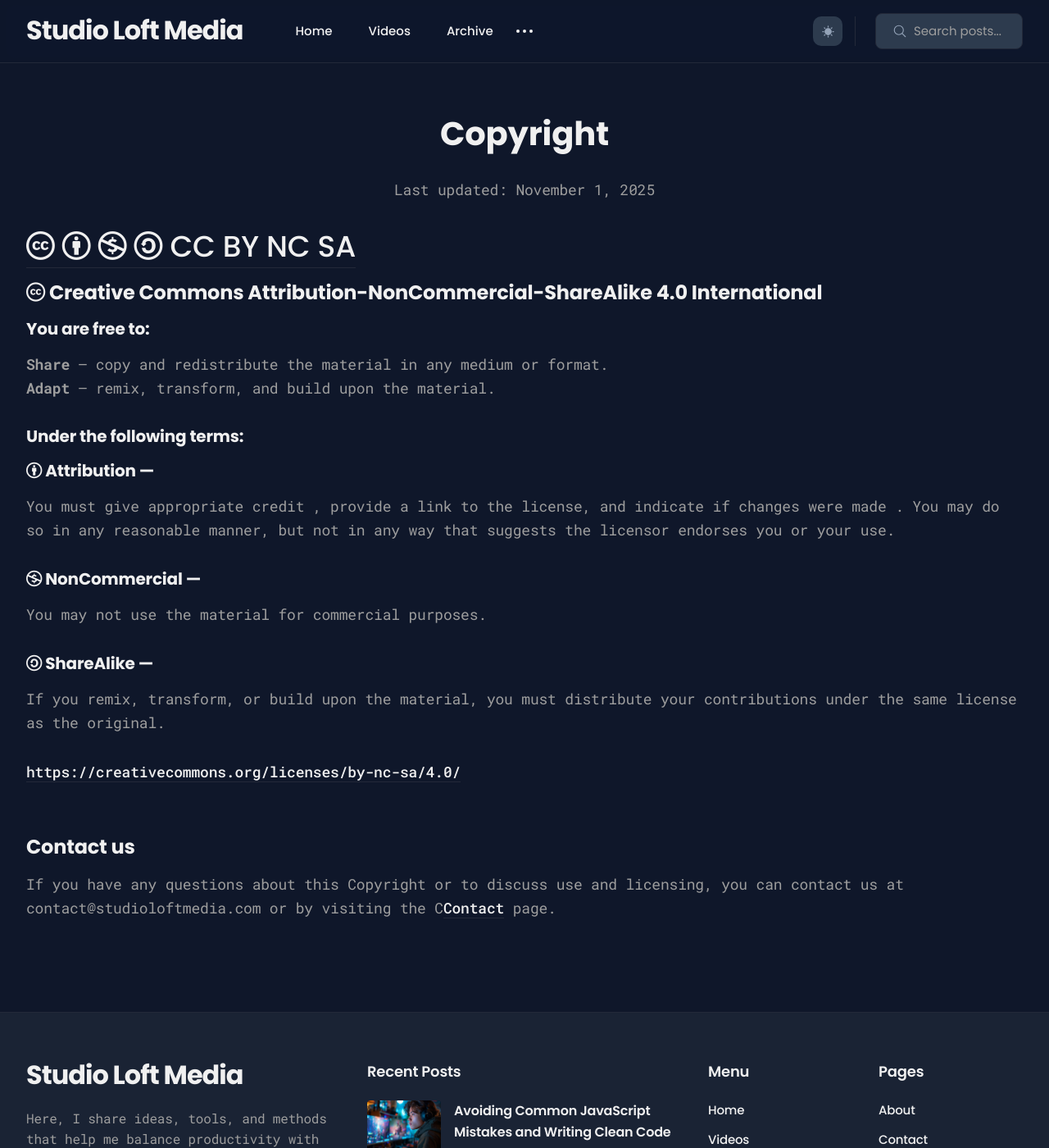
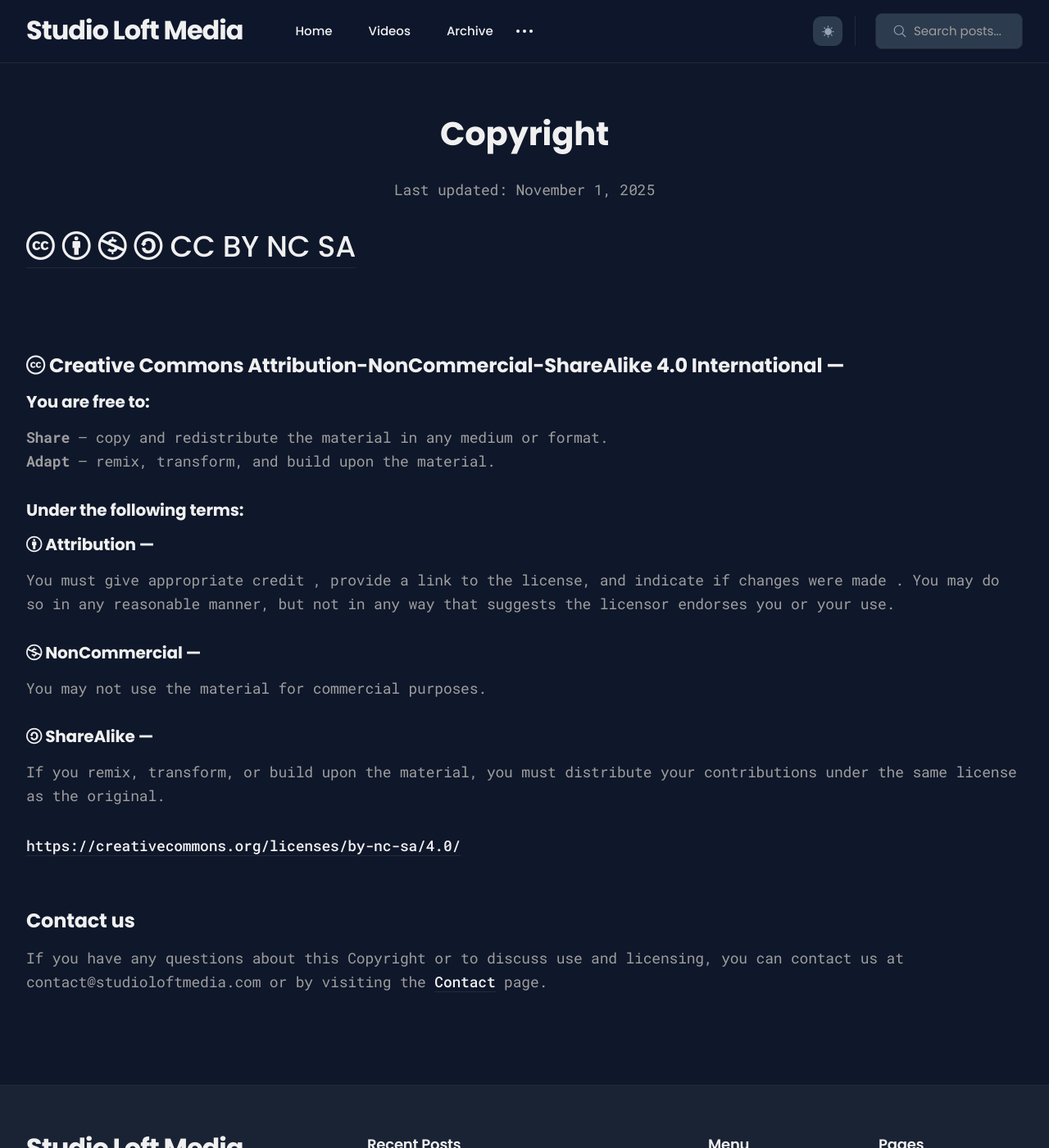
Before and after one commit to studioloft/studioloft.github.io, a Jekyll site: the page built from _pages/copyright.md, in a window 1280 px wide and 1400 px high. Shown: the whole window at 82% size. Built offline with Jekyll 4.4.1, drawn with Linux system fonts in a browser that asks for light colours.

Commit message:
copyright copy update

```diff
--- a/_pages/copyright.md
+++ b/_pages/copyright.md
@@ -7,7 +7,8 @@ permalink: /copyright/
 <p style="text-align: center;">Last updated: November 1, 2025</p>
 
 <h1><a href="https://creativecommons.org/licenses/by-nc-sa/4.0/"><i class="fa-brands fa-creative-commons"></i> <i class="fa-brands fa-creative-commons-by"></i>  <i class="fa-brands fa-creative-commons-nc"></i>  <i class="fa-brands fa-creative-commons-sa"></i> CC BY NC SA</a></h1>
-<h3><i class="fa-brands fa-creative-commons"></i> Creative Commons Attribution-NonCommercial-ShareAlike 4.0 International</h3>
+<br><br>
+<h3><i class="fa-brands fa-creative-commons"></i> Creative Commons Attribution-NonCommercial-ShareAlike 4.0 International —</h3>
 <h4>You are free to:</H4>
 <b>Share</B> — copy and redistribute the material in any medium or format.
 <br>
@@ -24,4 +25,4 @@ If you remix, transform, or build upon the material, you must distribute your co
 <a href="https://creativecommons.org/licenses/by-nc-sa/4.0/">https://creativecommons.org/licenses/by-nc-sa/4.0/</a>
 <br><br>
 <h3>Contact us</h3>
-If you have any questions about this Copyright or to discuss use and licensing, you can contact us at contact@studioloftmedia.com or by visiting the C<a href="https://studioloft.github.io/contact/">Contact</a> page.
+If you have any questions about this Copyright or to discuss use and licensing, you can contact us at contact@studioloftmedia.com or by visiting the <a href="https://studioloft.github.io/contact/">Contact</a> page.
```
